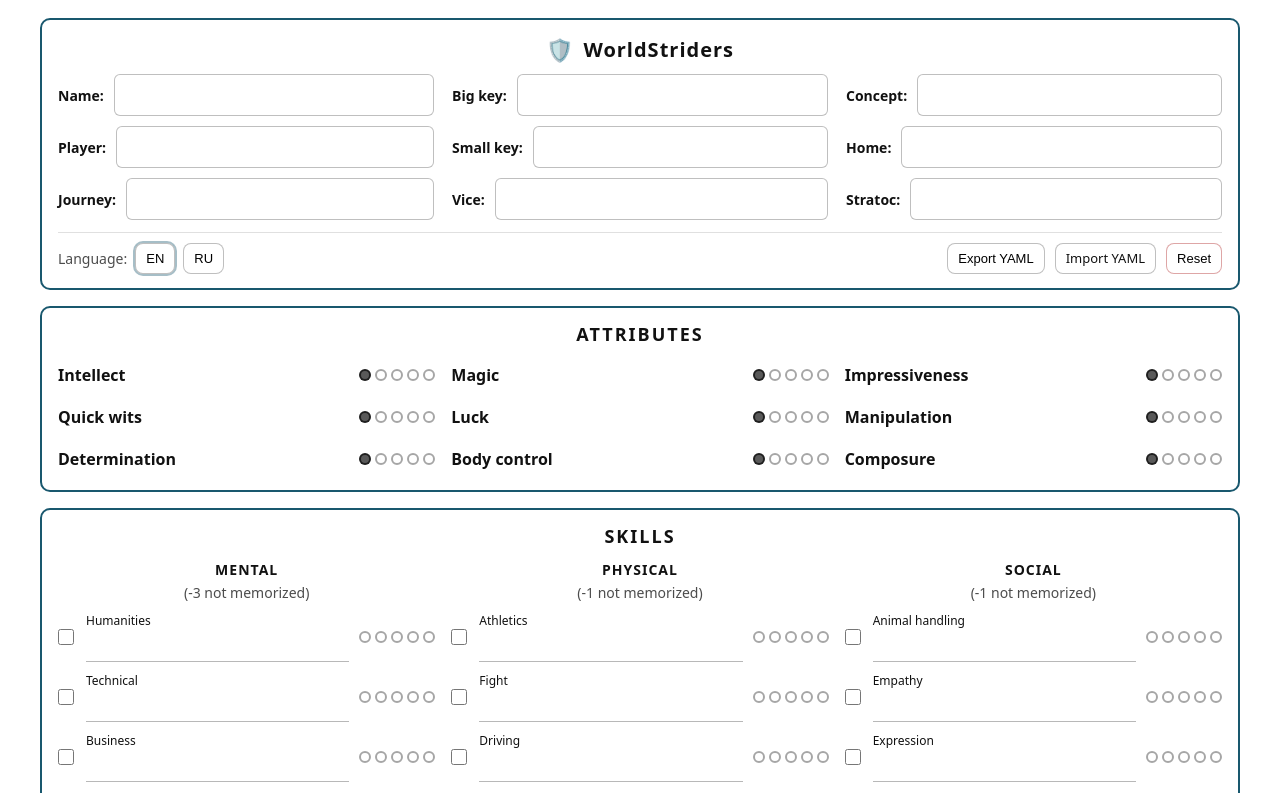
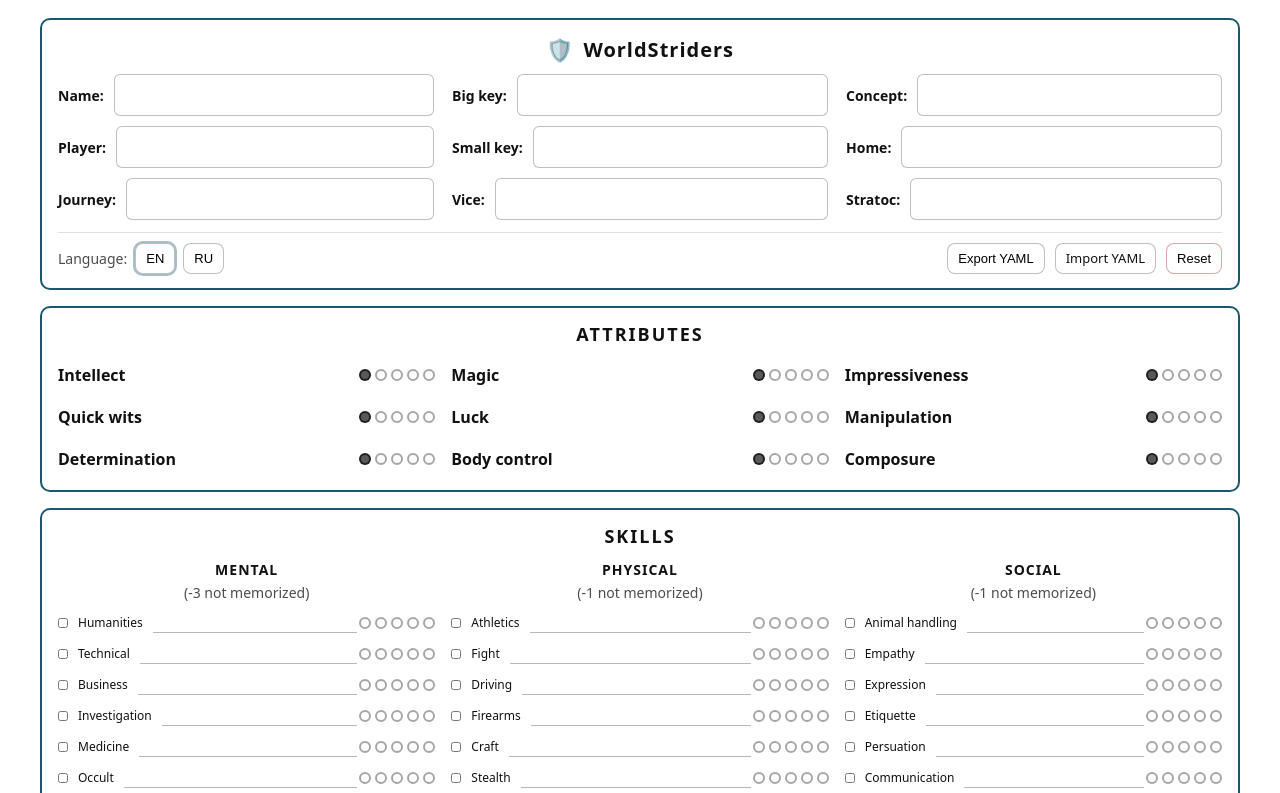
Before and after one commit to GennadiyZakharov/worldstriders-charlist, a Svelte app: page / in a window 1280 px wide. Shown: the top 793 px of the page. Built offline with nearby package versions, Linux system fonts and the light colour scheme.

Commit message:
Skill.svelte refactored to Svelte5. Tuned layout.

```diff
--- a/src/components/Skill.svelte
+++ b/src/components/Skill.svelte
@@ -1,27 +1,29 @@
 <script lang="ts">
     import DotRating from "./DotRating.svelte";
-
-    /** Display name (already translated before passing in). */
-    export let name: string;
-
-    /** Checkbox state (left square in the screenshot). */
-    export let enabled: boolean = false;
-
-    /** Free-text specialization / note (the underlined line). */
-    export let note: string = "";
-
-    /** Skill rating (0..5 dots). Default 0. */
-    export let value: number = 0;
-
-    /** Optional: disable editing */
-    export let readonly: boolean = false;
 
     function clamp05(n: number): number {
         if (!Number.isFinite(n)) return 0;
         return Math.min(5, Math.max(0, Math.trunc(n)));
     }
 
-    $: value = clamp05(value);
+    let {
+        name,
+        enabled = $bindable(false),
+        note = $bindable(""),
+        value = $bindable(0),
+        readonly = false
+    } = $props<{
+        name: string;
+        enabled?: boolean;
+        note?: string;
+        value?: number;
+        readonly?: boolean;
+    }>();
+
+    // Keep value always clamped 0..5 (same behavior as your $: line)
+    $effect(() => {
+        value = clamp05(value);
+    });
 </script>
 
 <div class="row" class:readonly>
@@ -35,6 +37,8 @@
 
     <div class="text">
         <div class="name">{name}</div>
+    </div>
+
     <input
             class="note"
             type="text"
@@ -43,7 +47,6 @@
             placeholder=""
             aria-label={`${name} note`}
     />
-    </div>
 
     <DotRating
             label={name}
@@ -59,14 +62,14 @@
 <style>
     .row {
         display: grid;
-        grid-template-columns: 18px 1fr auto;
+        grid-template-columns: 10px auto 1fr auto;
         gap: 10px;
         align-items: center;
     }
 
     .check {
-        width: 16px;
-        height: 16px;
+        width: 10px;
+        height: 10px;
         margin: 0;
     }
 
@@ -78,16 +81,19 @@
     .name {
         font-weight: 300;
         font-size: 12px;
+        white-space: nowrap;
     }
 
     .note {
-        height: 28px;
+        width: 100%;
+        height: 20px;
         border: none;
         border-bottom: 1px solid rgba(0, 0, 0, 0.28);
         border-radius: 0;
         padding: 0 4px;
-        font-size: 13px;
+        font-size: 12px;
         background: transparent;
+        min-width: 0;
     }
 
     .readonly {
```
Lines whose indentation alone changed are shown as unchanged.
